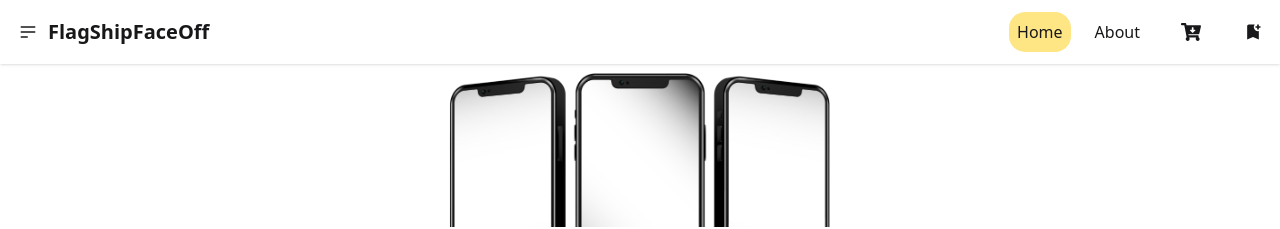
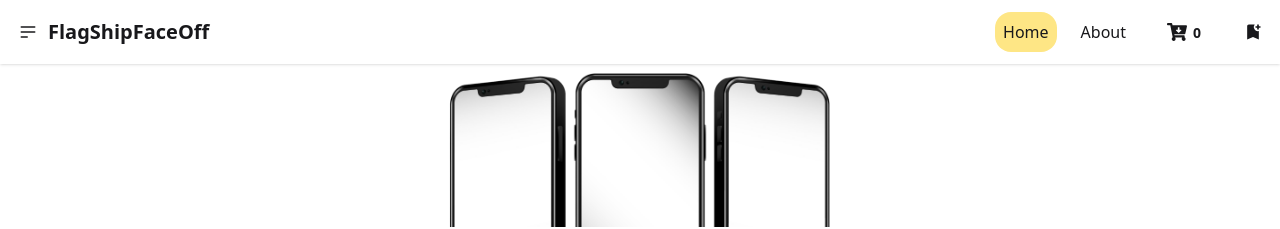
Before and after one commit to Ashahab007/my-flagship-face-off-conceptual-session-8, a React (Vite) app: page / in a window 1280 px wide. Shown: the top 229 px of the page. Built offline with nearby package versions, Linux system fonts and the light colour scheme.

Commit message:
added add to cart and cart number increased upon clicked but after reload it will become 0. For this apply local storage. Which will be solved in Conceptual session Milestone 8 Part-9 after 26 minutes and before 7 minutes of part-10

```diff
--- a/src/components/NavBar.jsx
+++ b/src/components/NavBar.jsx
@@ -1,9 +1,16 @@
-import React from "react";
+import React, { useContext } from "react";
 import { NavLink } from "react-router";
 import { FaCartArrowDown } from "react-icons/fa";
 import { MdBookmarkAdd } from "react-icons/md";
+import { CartContext } from "../providers/Context";
 
 const NavBar = () => {
+  // 10.9 directly destructure the passed value cart and call the  useContext from react using CartContext as passed parameter. i.e যে context ব্যাবহার করবো সেই context তা useContext এ use করতে হবে।
+  const { cart } = useContext(CartContext);
+  console.log(cart);
+
+  console.log();
+
   const links = (
     <>
       <NavLink
@@ -65,7 +72,7 @@ const NavBar = () => {
           </div>
           <a className="text-xl font-extrabold">FlagShipFaceOff</a>
         </div>
-        <div className="navbar-center"></div>
+
         <div className="navbar-end space-x-4">
           <div className="flex list-none gap-4">{links}</div>
           <NavLink
@@ -76,7 +83,8 @@ const NavBar = () => {
           >
             <button className="btn btn-ghost hover:bg-gray-100 rounded-2xl ">
               <FaCartArrowDown size={20} />
-              {/* <p>Cart</p> */}
+              {/* 10.10 use the cart.length*/}
+              {cart.length}
             </button>
           </NavLink>
           <NavLink
--- a/src/components/PhoneDeatails.jsx
+++ b/src/components/PhoneDeatails.jsx
@@ -1,10 +1,14 @@
-import React from "react";
+import React, { useContext } from "react";
 import { useLoaderData, useParams } from "react-router";
 import Button from "../ui/Button";
 import { MdOutlineBookmark, MdShoppingCartCheckout } from "react-icons/md";
 import { addFavorites } from "../../public/localStorage";
+import { CartContext } from "../providers/Context";
 
 const PhoneDeatails = () => {
+  // 10.11 as we update the the state of the cart so use setCart from CartContext where the update button is created.
+  const { setCart } = useContext(CartContext);
+
   // 3.2 useLoaderData to get all the data
   const data = useLoaderData();
   console.log(data);
@@ -48,7 +52,11 @@ const PhoneDeatails = () => {
         {/* 4.1 creating a reusable button by making the button as component in src-> ui -> Button  */}
         <div className="space-x-4">
           {/* 4.2 to change the name of the button  dynamically pass the button name in label as props */}
-          <Button label={<MdShoppingCartCheckout />}></Button>
+          {/* 10.12 create an onclick event. as the setCart is an array. so set the prev value with new value i.e singlePhone upon click*/}
+          <Button
+            onClick={() => setCart((prev) => [...prev, singlePhone])}
+            label={<MdShoppingCartCheckout />}
+          ></Button>
           {/* 5.5 assign the onClick as props */}
           <Button
             onClick={() => handleFavorite(singlePhone)}
--- a/src/main.jsx
+++ b/src/main.jsx
@@ -4,9 +4,13 @@ import "./index.css";
 import { router } from "./Routes/Routes";
 
 import { RouterProvider } from "react-router";
+import CartProvider from "./providers/CartProvider";
 
 createRoot(document.getElementById("root")).render(
+  // 10.6 as per context api theory the CartProvider should set in those position which will wrap all the children. Here the RouterProvider is wrapped with CartProvider
   <StrictMode>
-    <RouterProvider router={router}></RouterProvider>
+    <CartProvider>
+      <RouterProvider router={router}></RouterProvider>
+    </CartProvider>
   </StrictMode>
 );
--- /dev/null
+++ b/src/providers/CartProvider.jsx
@@ -0,0 +1,20 @@
+import React, { useState } from "react";
+import { CartContext } from "./Context";
+// 10.2 create CartProvider as component
+
+// 10.7 as all the component becomes children so receive the children
+const CartProvider = ({ children }) => {
+  // 10.4 Creating the cart that can access children
+  const [cart, setCart] = useState([]);
+
+  return (
+    // 10.3 import the CartContext from Context.jsx and set here which will work as parent using .provider. Inside CartContext.Provider everything will be children. This children will access the cart.
+    //   10.5 pass the cart in value named builtin props as object.
+    <CartContext.Provider value={{ cart, setCart }}>
+      {/* 10.8 apply the children. The concept is CartProvider takes receives the children by wrapping all the component from main.jsx file and now this children released the cart with the cart &setCart. Now all the children can access the value  */}
+      {children}
+    </CartContext.Provider>
+  );
+};
+
+export default CartProvider;
--- /dev/null
+++ b/src/providers/Context.jsx
@@ -0,0 +1,6 @@
+// 10.0 as my condition is to update the cart in NavBar by clicking on PhoneDetails shopping cart. But there is no relation with PhoneDetails with navbar shopping cart. In that case we use context API. First, Created a folder name providers in src folder. Then created a Context.jsx and CartProvider.jsx file.
+
+import { createContext } from "react";
+// 10.1 now call the createContext from react and assign in a variable CartContext which will be capital form like following. We can make multiple context here in this page.
+
+export const CartContext = createContext();
```
Also changed, not shown: 1 other file (tests, documents, lock files or other folders).
